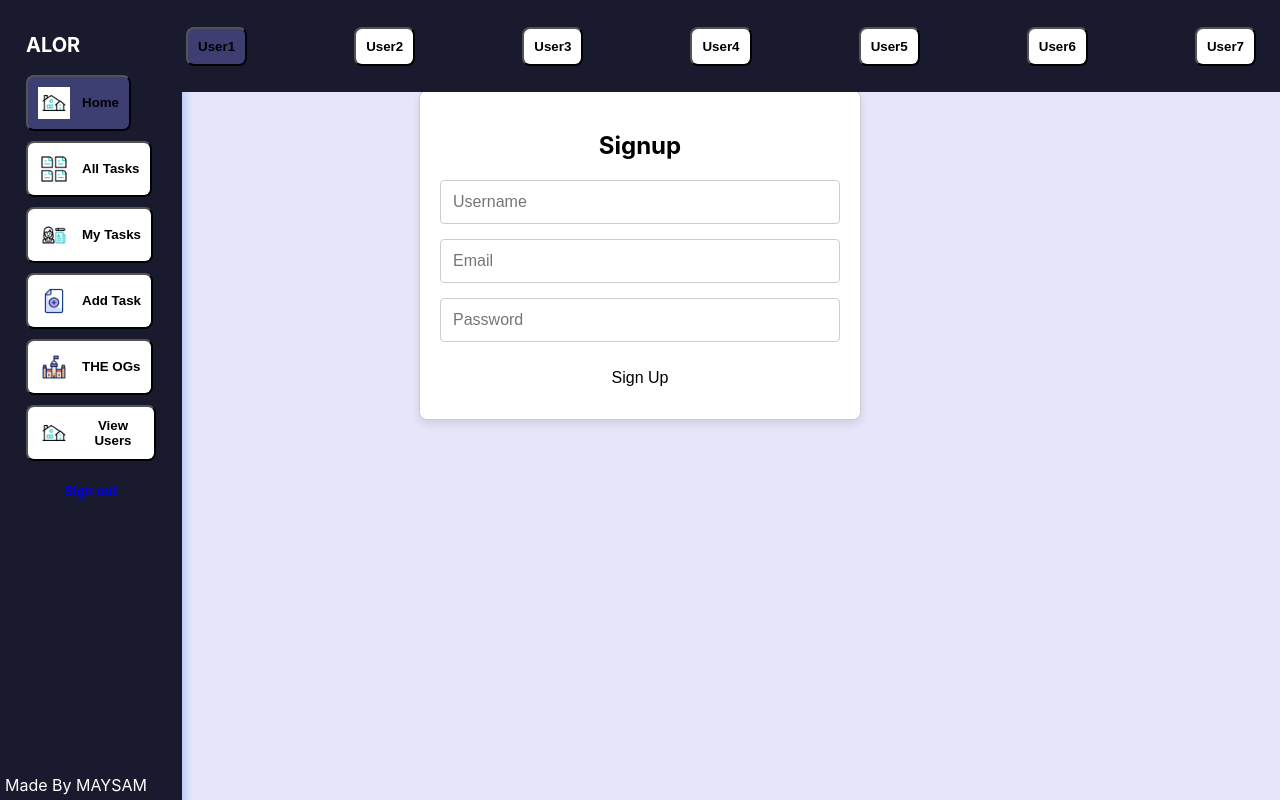
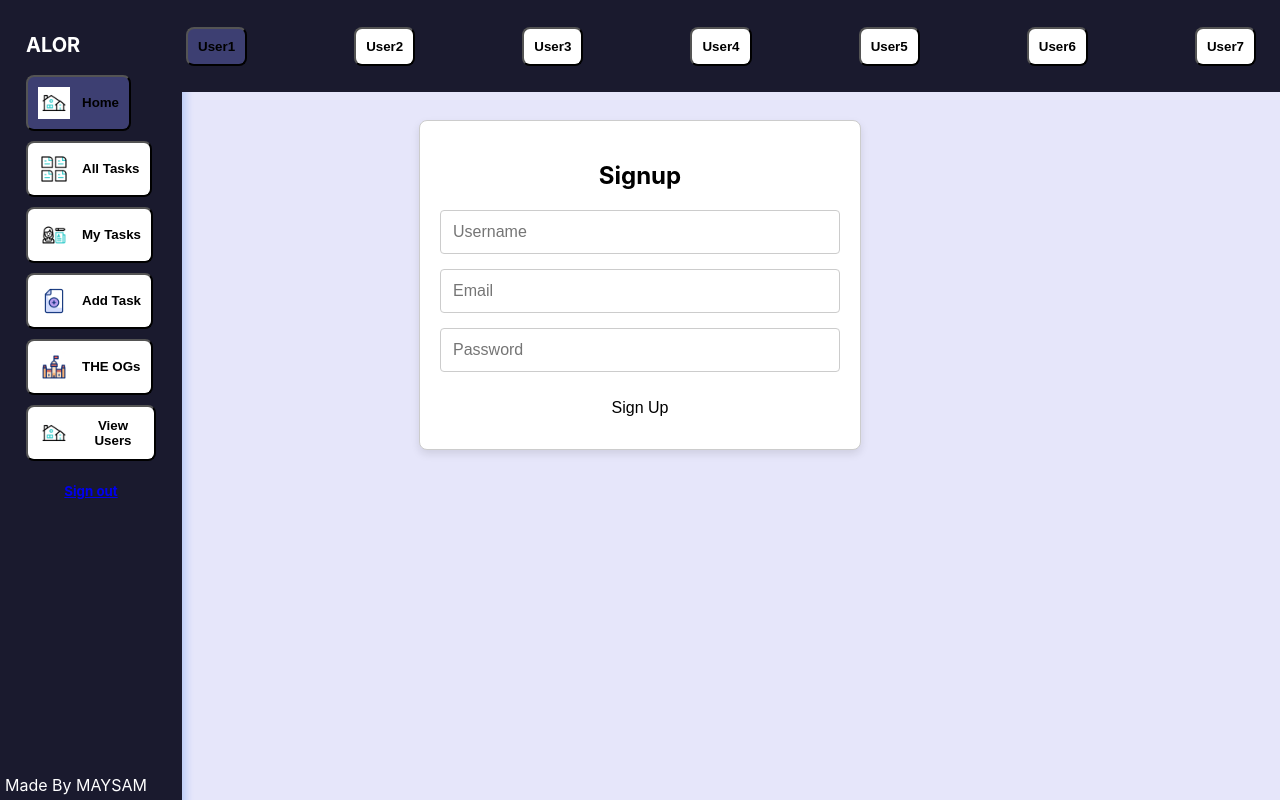
Before and after one commit to maysam-1/frontend, a React (Create React App) app: page /signup in a window 1280 px wide. Built offline with nearby package versions, Linux system fonts and the light colour scheme.

Commit message:
added error handling try and catch

```diff
--- a/src/components/signUp.js
+++ b/src/components/signUp.js
@@ -4,7 +4,6 @@ import { useNavigate } from "react-router-dom";
 const Signup = () => {
   const navigate = useNavigate();
 
-  // Redirect if already signed in
   useEffect(() => {
     if (localStorage.getItem("user")) {
       navigate("/home");
@@ -34,23 +33,30 @@ const Signup = () => {
       });
 
       if (!response.ok) {
-        throw new Error("Signup failed. Please try again.");
-      }
+        if (response.status === 400) {
+          throw new Error("Bad Request: Please check your input.");
+        } else if (response.status === 409) {
+          throw new Error("Username or email already exists.");
+        } else {
+          throw new Error("Signup failed. Please try again.");
+        }
+            }
 
       const data = await response.json();
 
-      // Store user data in localStorage
       localStorage.setItem("user", JSON.stringify(data));
 
       // Redirect to home page
       navigate("/home");
     } catch (err) {
       setError(err.message);
+      console.error("Signup error:", err);
+
     }
   };
 
   return (
-    <div className="signup-container" style={{marginTop:"90px"}}>
+    <div className="signup-container" style={{marginTop:"120px"}}>
       <h2>Signup</h2>
       {error && <p className="error-message">{error}</p>}
       <form onSubmit={handleSubmit} className="signup-form">
```
